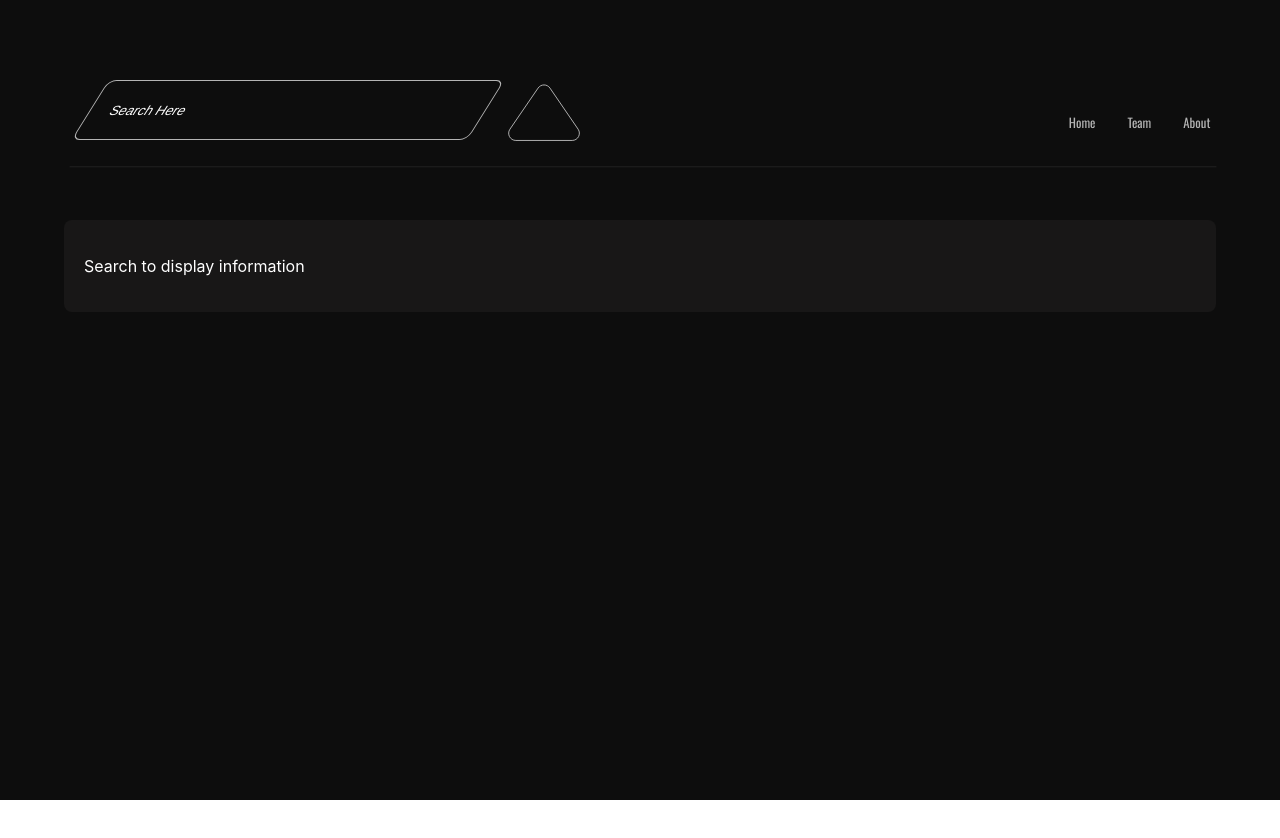
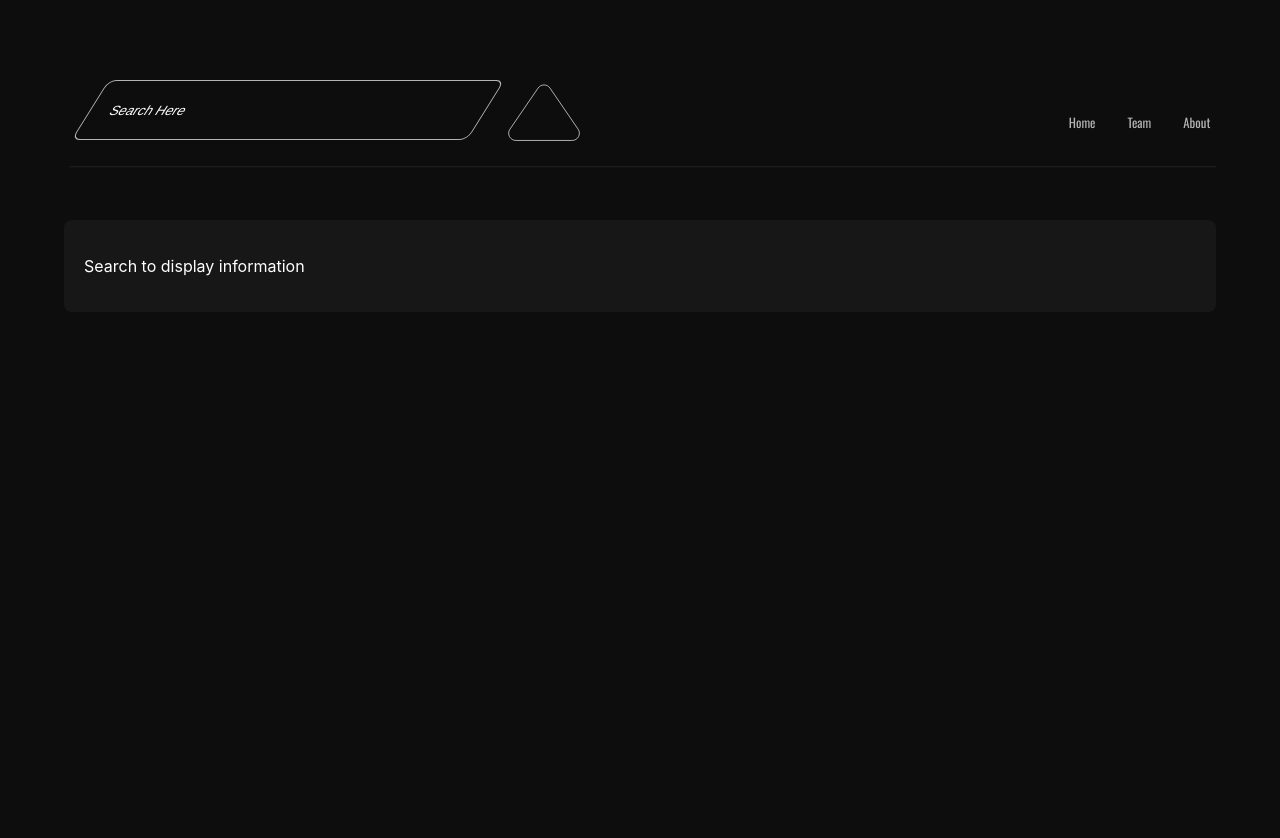
Before and after one commit to basimslam/wikipedika, a React (Create React App) app: page / in a window 1280 px wide. Shown: the top 838 px of the page. Before the commit the page ends 800 px from the top, so only its background shows below. Built offline with nearby package versions, Linux system fonts and the light colour scheme.

Commit message:
added text printing animation smoother and hid scroll bar

```diff
--- a/src/App.css
+++ b/src/App.css
@@ -1,3 +1,8 @@
+
+::-webkit-scrollbar {
+  display: none;
+
+}
 
 
 @media (prefers-reduced-motion: no-preference) {
@@ -7,7 +12,9 @@
 }
 .App{
   background-color: #0D0D0D;
-  height: 100vh;
+  min-height: 100vh;
+  height: 100%;
+  padding-bottom: 10vh;
 
 }
 
@@ -28,9 +35,6 @@ display: flex;
   width: 60vw;
   height: 7vh;
   position: relative;
-
-
-
 }
 
 .search-input {
--- a/src/App.js
+++ b/src/App.js
@@ -10,19 +10,27 @@ function App() {
   async function handleInput(inputValue){
     const model = genAI.getGenerativeModel({ model: "gemini-pro"});
 
-    const prompt = "Give a summary about"+ inputValue+ "in paragraphs" ;
+    const prompt = "Give a long summary about"+ inputValue+ "in paragraphs in pure text with no markup" ;
 
     const result = await model.generateContentStream(prompt);
     let text = '';
+
     for await (const chunk of result.stream) {
       const chunkText = chunk.text();
-      console.log(chunkText);
-      text += chunkText;
-      console.log(text);
-      setData(text)
-
-
-  }
+      const paragraphs = chunkText.split('\n'); // Split chunk text into paragraphs
+      for (const paragraph of paragraphs) {
+        const words = paragraph.split(/\s+/); // Split each paragraph into words
+        for (const word of words) {
+          console.log(word); // Print each word
+          text += word + ' '; // Add word to text
+          setData(text.trim()); // Update state with trimmed text
+          await new Promise(resolve => setTimeout(resolve, 30)); // Adjust delay as needed
+        }
+        text += '\n'; // Add newline character after each paragraph
+        setData(text.trim()); // Update state with trimmed text
+      }
+      text = text.slice(0, -2);
+    }
 
   }
   return (
```
